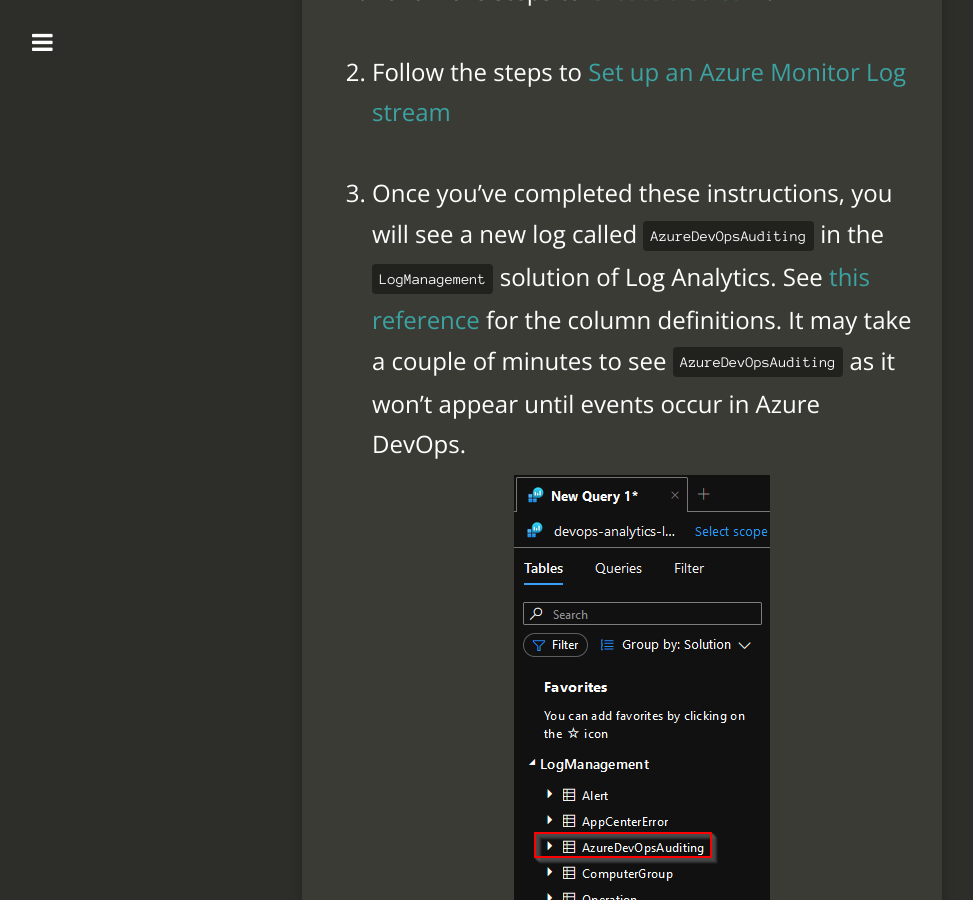
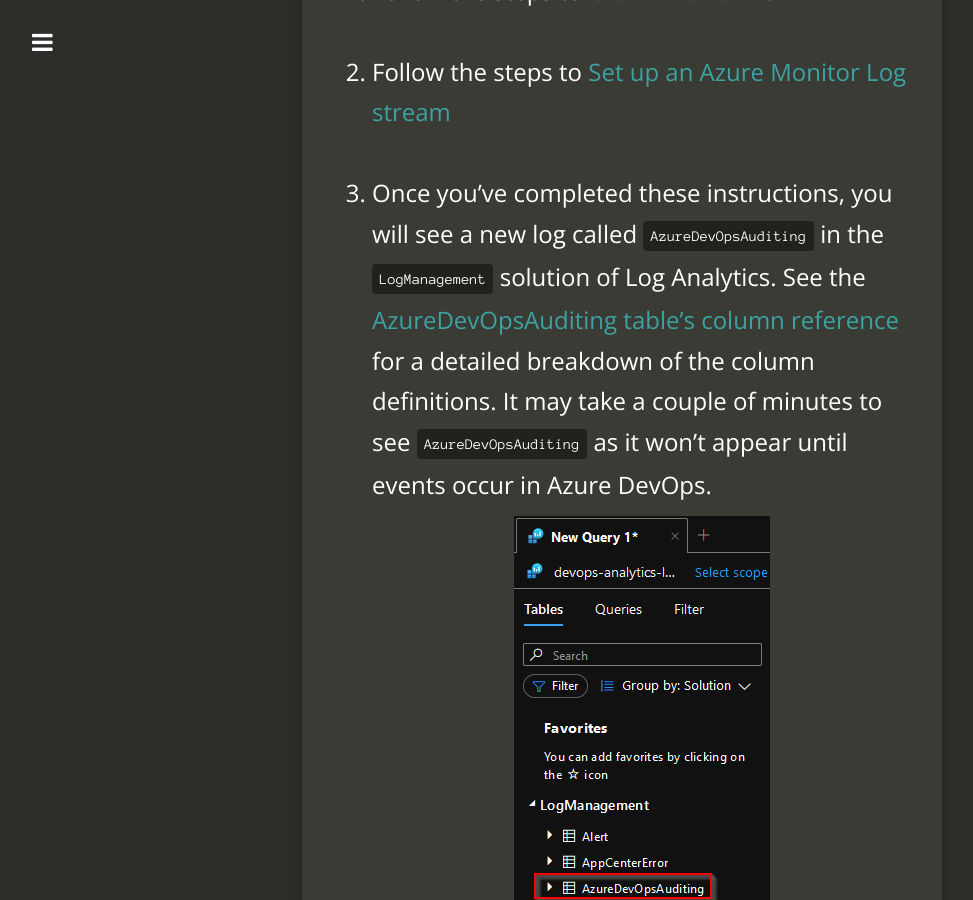
Before and after one commit to GitMje/gitmje.github.io, a Jekyll site: the page built from _posts/2020-11-25-ado-auditing.md, in a window 1280 px wide and 900 px high, scrolled down 1362 px. Shown: the whole window, without its empty margins (18-991 px from the left). Built offline with Jekyll 4.4.1, drawn with Linux system fonts in a browser that asks for light colours; nearby versions of some CDN libraries.

Commit message:
Fix link verbiage for Columns

```diff
--- a/_posts/2020-11-25-ado-auditing.md
+++ b/_posts/2020-11-25-ado-auditing.md
@@ -25,7 +25,7 @@ Azure DevOps allows you to push data to Log Analytics (Azure Monitor Log) in ord
 
 2. Follow the steps to [Set up an Azure Monitor Log stream](https://docs.microsoft.com/en-us/azure/devops/organizations/audit/auditing-streaming?view=azure-devops#set-up-an-azure-monitor-log-stream){:target="_blank"}
 
-3. Once you've completed these instructions, you will see a new log called `AzureDevOpsAuditing` in the `LogManagement` solution of Log Analytics.  See [this reference](https://docs.microsoft.com/en-us/azure/azure-monitor/reference/tables/AzureDevOpsAuditing){:target="_blank"} for the column definitions.  It may take a couple of minutes to see `AzureDevOpsAuditing` as it won't appear until events occur in Azure DevOps.
+3. Once you've completed these instructions, you will see a new log called `AzureDevOpsAuditing` in the `LogManagement` solution of Log Analytics.  See the [AzureDevOpsAuditing table's column reference](https://docs.microsoft.com/en-us/azure/azure-monitor/reference/tables/AzureDevOpsAuditing){:target="_blank"} for a detailed breakdown of the column definitions.  It may take a couple of minutes to see `AzureDevOpsAuditing` as it won't appear until events occur in Azure DevOps.
 ![ado-audit-1](/assets/2020-11-25-ado-auditing/ado-audit-1.png)
 
 4. Click the eye icon that appears next to the `AzureDevOpsAuditing` and it will generate a query that will show you the raw data.
```
